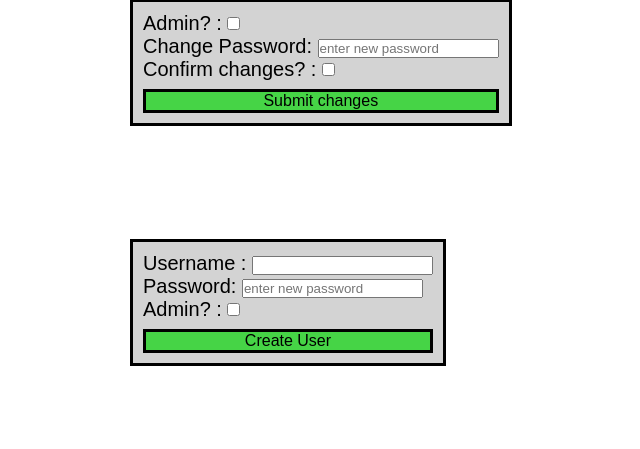
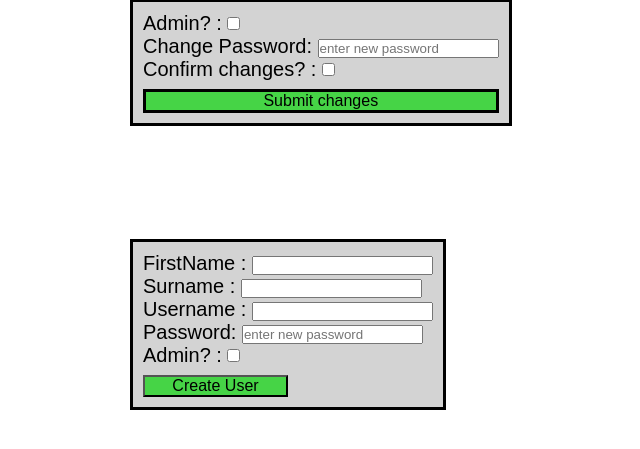
Before and after one commit to sokkit/group-project-lab-mgmt, a Flask app: page /Users in a window 1280 px wide. Shown: the part 331-780 px from the top of the page, without its empty margins (392-1032 px from the left). Run offline with Flask 2, Linux system fonts and the light colour scheme; a user stored in the database is signed in; data comes from the database, SQL or seed files in the repository.

Commit message:
created changes to 'Create user form', javascript validation changes and serverside changes to create new user (incomplete)

```diff
--- a/server.py
+++ b/server.py
@@ -191,21 +191,26 @@ def userAddDetails():
     if request.method == 'GET':
         return render_template("users.html")
     if request.method == 'POST':
-        newUsernameCreate = request.form.get('newUsername', default="Error")
-        newPasswordCreate = request.form.get('newPassword', default="Error")
-        newUserRole = request.form.get('newUserRole', default="Error")
-        if newUserRole == True:
-            newUserRole = "Admin"
+        console.log("recieved POST request")
+        Firstname = request.form.get('newFirstnameVar', default="Error")
+        Surname = request.form.get('newSurnameVar', default="Error")
+        Public = request.form.get('newPublicVar', default="Error")
+        Username = request.form.get('newUsernameVar', default="Error")
+        Password = request.form.get('newPasswordVar', default="Error")
+        UserRole = request.form.get('newUserRoleVar', default="False")
+        console.log("taken in variables")
+        if UserRole == True: #field box is a yes/no so I convert a "yes" into "Admin"
+            UserRole = "Admin"
         else:
-            newUserRole = "Staff"
+            UserRole = "Staff"#vice versa for "Staff"
         console.log("taken in variables, beginning connection with database")
         try:
             db = sqlite3.connect("database.db")
-            curs = db.cursor()#Below needs password to be added but idk if there is a password field in db so far, and same for firstname and surname
-            curs.execute("INSERT INTO 'Users'(username', 'role' ) Values (?, ?)"),(newUsernameCreate, newUserRole)
+            curs = db.cursor()
+            curs.execute("INSERT INTO 'Users'('firstName', 'surname', 'public', 'username', 'role' ) Values (?, ?, ?, ?, ?, ?)",(Firstname, Surname, Public, Username, Password, UserRole) )
             db.commit()
             msg = "User successfully added to database"
-        except:
+        except Exception as e:
             db.rollback()
             msg = "Error creating user"
         finally:
--- a/static/globaljs.js
+++ b/static/globaljs.js
@@ -8,27 +8,32 @@ function validateSelectUser(){
 }
 
 function validateNewUser(){
-  alert("function called");
+  var newFirstnameVar = document.forms["createNewUser"]["newFirstname"].value; //taking values from form
+  var newSurnameVar = document.forms["createNewUser"]["newSurname"].value;
+  var public = "No"; //we are not gonna bother with public field, it will be no by default
   var newUsernameVar = document.forms["createNewUser"]["newUsername"].value;
   var newPasswordVar = document.forms["createNewUser"]["newPassword"].value;
-  var valid = True;
-  alert("function called");
+  var valid = 0; // 0 means its valid, 1 means its invalid
+  if (newFirstnameVar == ""){ //presence checking
+    valid = 1;
+    alert("Please enter a firstname");
+  }
+  if (newSurnameVar == ""){
+    valid = 1;
+    alert("Please enter a surname");
+  }
   if (newUsernameVar == ""){
-    valid = False;
+    valid = 1;
     alert("Please enter a username");
   }
-  alert("Test1");
   if (newPasswordVar == ""){
     alert("Please enter a password");
-      valid = False;
+      valid = 1;
   }
-  alert("Test2");
-  if (valid == False){
-    //do not carry out creating new user SQL code
-  }
-  params = 'newUsernameCreate='+newUsernameVar+'&newPasswordCreate'+newPasswordVar;
+  if (valid == 0){ //if all boxes are valid xhttp request is made
+    params = 'newFirstname='+newFirstnameVar+'&newSurname='+newSurnameVar+'&newPublic='+public+'&newUsername='+newUsernameVar+'&newPassword'+newPasswordVar;
     var xhttp = new XMLHttpRequest();
-  xhttp.open("POST", true);
+    xhttp.open("POST", '/Users/Add', true);
     xhttp.setRequestHeader("Content-type", "application/x-www-form-urlencoded");
     xhttp.onload = function() {
       if (xhttp.readyState === 4 && xhttp.status === 200) {
@@ -40,7 +45,9 @@ function validateNewUser(){
     }
     xhttp.send(params);
     return false;
-
+  } else { //doesn't do xhttp request due to invalid data
+    alert("Data was not sent to server due to not being valid")
+  }
 }
 
 function addCustomer() {
--- a/templates/users.html
+++ b/templates/users.html
@@ -32,22 +32,26 @@
   <form name="changeDetails">
     <label for="RoleChange">Admin? : </label>
     <input type="checkbox" id="RoleChange" name="RoleChange" value="Admin"><br>
-    <label for="newPassword"> Change Password: </label>
-    <input type="text" id="newPassword" name="newPassword" placeholder="enter new password"><br>
+    <label for="newPassword2"> Change Password: </label>
+    <input type="text" id="newPassword2" name="newPassword2" placeholder="enter new password"><br>
     <label for="confirmation">Confirm changes? : </label>
     <input type="checkbox" id="confirmation" name="confirmation" value="confirm">
   </form>
   <div class="button1">Submit changes</div>
 </div>
 <div class="UserAdminPanel" style="top: 70%;">
-  <form name="createNewUser">
+  <form name="createNewUser" onsubmit="validateNewUser()">
+    <label for="newFirstname"> FirstName : </label>
+    <input type="textbox" id="newFirstname" name="newFirstname"><br>
+    <label for="newSurname"> Surname : </label>
+    <input type="textbox" id="newSurname" name="newSurname"><br>
     <label for="newUsername">Username : </label>
     <input type="textbox" id="newUsername" name="newUsername"><br>
     <label for="newPassword">Password: </label>
-    <input type="text" id="newPassword" name="newPassword" placeholder="enter new password"><br>
+    <input type="password" id="newPassword" name="newPassword" placeholder="enter new password"><br>
     <label for="RoleChange">Admin? : </label>
     <input type="checkbox" id="RoleGiven" name="RoleGiven" value="Admin"><br>
+    <button type="submit" class="selectButtonLeft">Create User<div/>
   </form>
-  <div class="button1" onclick="validateNewUser()">Create User</div>
 </div>
 {%endblock%}
```
Lines whose indentation alone changed are shown as unchanged.
